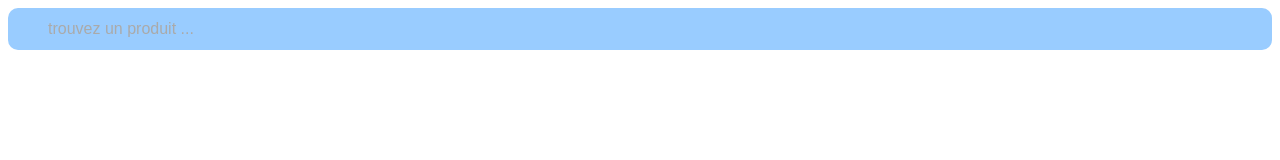
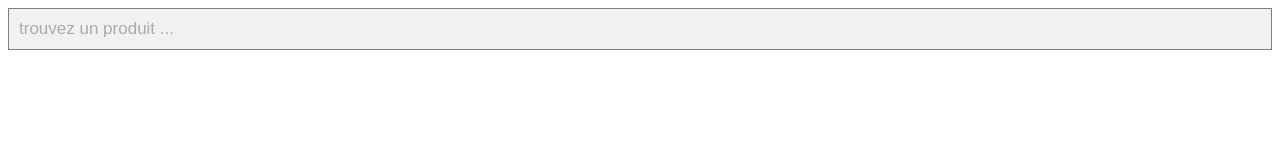
Before and after one commit to ismailhelali/now-journey, a plain HTML site: page search.html in a window 1280 px wide. Drawn offline with Linux system fonts and the light colour scheme.

Commit message:
Update search.html

```diff
--- a/search.html
+++ b/search.html
@@ -10,14 +10,12 @@
 
 
   input[type="search"] {
-  background-color: #99ccff;
+  padding: 10px;
+  font-size: 17px;
+  border: 1px solid grey;
+  float: left;
   width: 100%;
-  padding: 12px 20px 12px 40px;
-  border: none;
-  border-radius: 10px;
-  box-sizing: border-box;
-  transition: background-color 0.3s ease;
-  font-size: 16px;
+  background: #f1f1f1;
 }
 
 input[type="search"]:focus {
```
